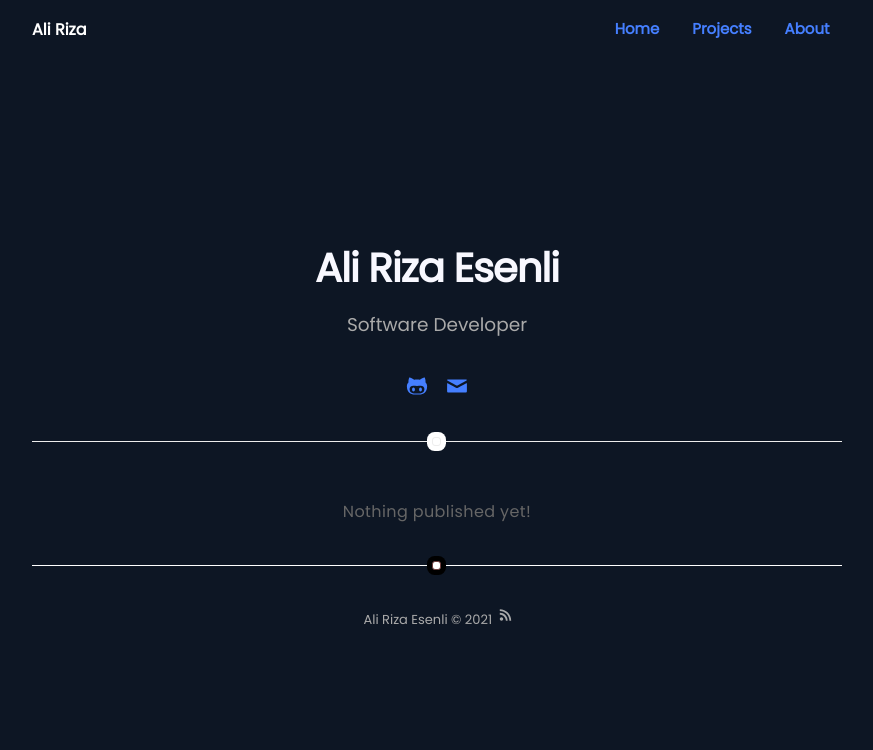
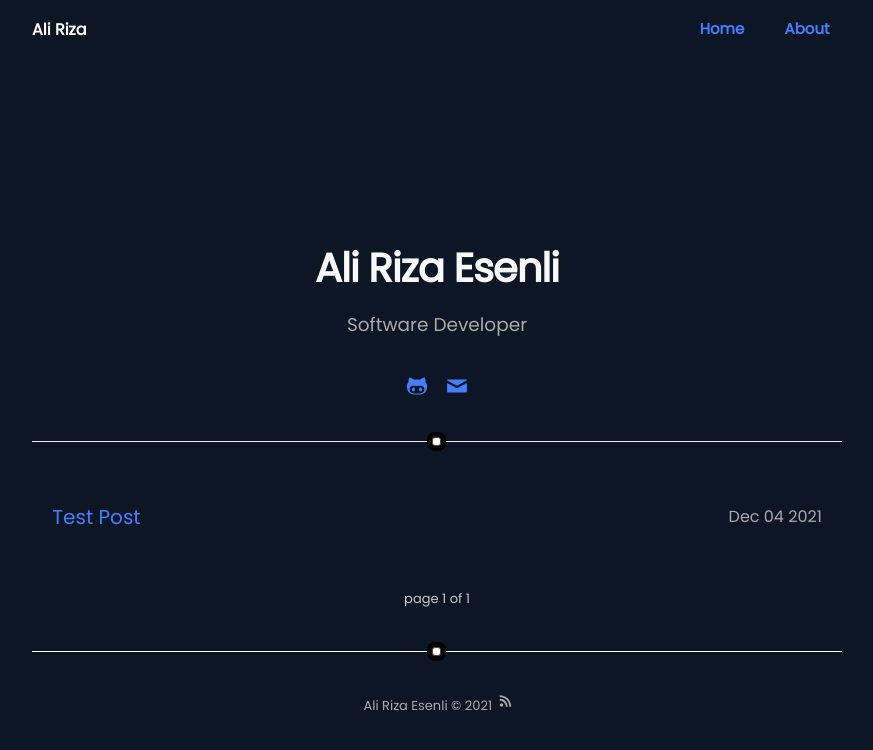
Before and after one commit to aliesenli/website, a Jekyll site: the page built from blog.html, in a window 1280 px wide. Shown: the top 750 px of the page, without its empty margins (203-1076 px from the left). Built offline with Jekyll 4.4.1, drawn with Linux system fonts in a browser that asks for light colours; the list of posts is cut into pages by our own code.

Commit message:
minor changes

```diff
--- a/_config.yml
+++ b/_config.yml
@@ -32,7 +32,8 @@
 # if you don't want comments in your posts, leave categories empty
 disqus:
   shortname: mydisqus # enter this from your disqus account
-  categories: [blog, project] # only show disqus for posts that have these categories
+  #categories: [blog, project] # only show disqus for posts that have these categories
+  categories: []
 
 # if you don't have any of social below, comment the line
 # facebook: myfacebook
@@ -68,18 +69,18 @@
 
 # if you do/don't need pagination, toggle 'enabled' between true/false below
 pagination:
-  enabled: false
+  enabled: true
   sort_reverse: true # display recent posts first
   title: ":title" # Changing this will mess up the header display logic
   per_page: 5
   permalink: "/:num/" # pagination link that will be appended
 
 # if you don't need projects, comment the *projects* configs below
-projects: true
+projects: false
 
 # if you don't need "about" or "blog", comment them out below
 about: true
-blog: false
+blog: true
 
 # do you want to show the "read time" of the posts?
 read-time: false
--- a/_sass/base/variables.sass
+++ b/_sass/base/variables.sass
@@ -2,8 +2,8 @@ $fontSans: "Helvetica Neue", Helvetica, Arial, sans-serif
 $fontPoppins: "Poppins", sans-serif
 $fontMonospace: "Consolas", Liberation Mono, Menlo, Courier, monospace
 
-$alpha: #666
-$beta: #222
+$alpha: #c9c9c9
+$beta: #457fff
 $gama: #aaa
 $delta: #36437eea
 $epsilon: #ededed
--- a/_sass/pages/home-blog-projects.sass
+++ b/_sass/pages/home-blog-projects.sass
@@ -14,13 +14,13 @@
             content: " "
             width: 7px
             height: 7px
-            border: $epsilon 1px solid
+            border: #6d3d3d 1px solid
             position: absolute
             top: -5px
             left: 50%
             margin-left: -5px
-            background: #FFF
-            box-shadow: #FFF 0 0 0 5px
+            background: #fff
+            box-shadow: #000 0 0 0 5px
             border-radius: 3px
 
 .home > .list,
@@ -41,6 +41,7 @@
         margin: 0
         width: 75%
         font-weight: 500
+        color: #457fff
         transition: all ease-in-out .2s
 
     > .item:hover > .url > .title
```
Also changed, not shown: _posts/2021-12-04-test1.md (added, +10 -0 lines), about.md (+4 -3 lines).
